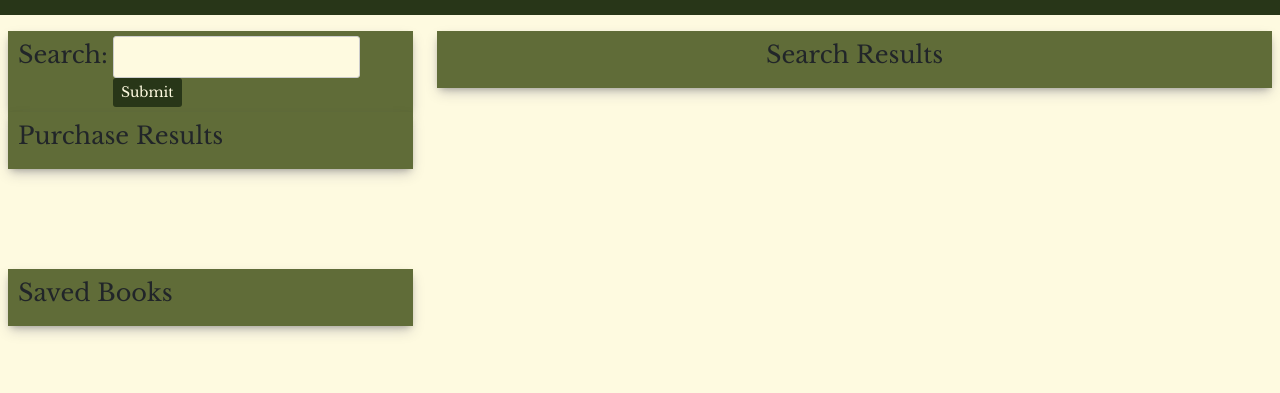
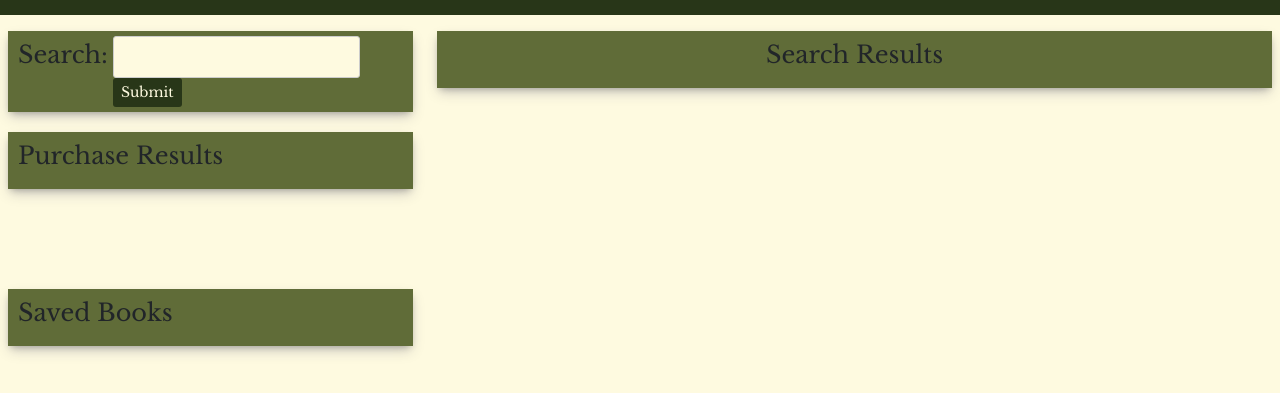
Before and after one commit to nicholascatalano/book-organizer, a plain HTML site: page index.html in a window 1280 px wide. Shown: the part 101-494 px from the top of the page. Drawn offline with nearby package versions, Linux system fonts and the light colour scheme.

Commit message:
styled the feature containers

```diff
--- a/assets/style.css
+++ b/assets/style.css
@@ -61,3 +61,7 @@ textarea {
   padding: 15px;
   margin-bottom: 15px;
 }
+
+.feature-container {
+  margin-bottom: 20px;
+}
```
